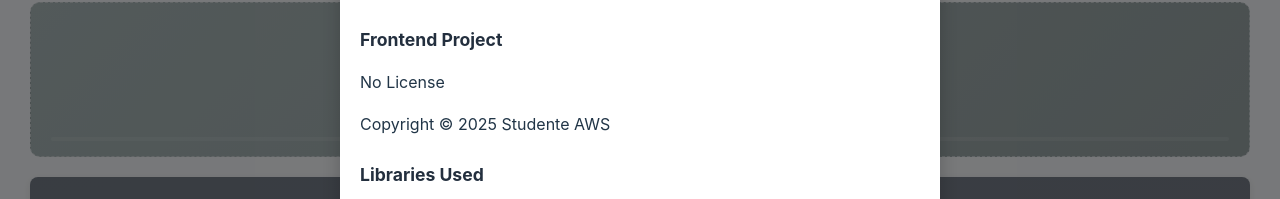
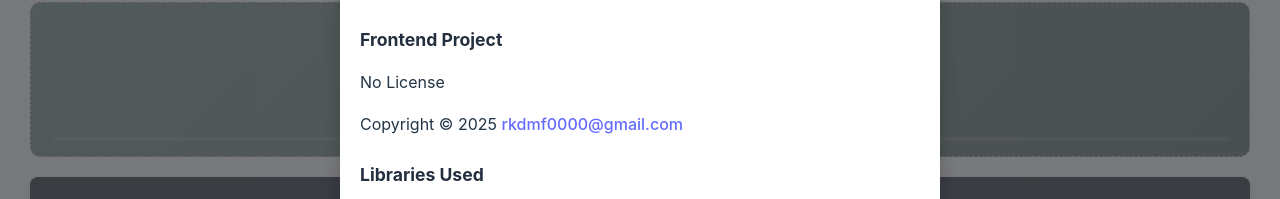
Before and after one commit to taxi-tabby/studente_aws, a React (Vite) app in the folder frontend/: page / in a window 1280 px wide. Both pictures are taken after a click on the button "License". Shown: the part 254-453 px from the top of the page. Built offline with nearby package versions, Linux system fonts and the light colour scheme; no server answers.

Commit message:
feat: Update LicenseModal copyright information and add email link

```diff
--- a/frontend/src/components/LicenseModal.tsx
+++ b/frontend/src/components/LicenseModal.tsx
@@ -30,7 +30,7 @@ const LicenseModal: React.FC<LicenseModalProps> = ({ isOpen, onClose }) => {
           <h4>{t('license.frontendTitle', 'Frontend Project')}</h4>
           <p>{t('license.noLicense', 'No License')}</p>
 
-          <p>Copyright &copy; {new Date().getFullYear()} Studente AWS</p>
+          <p>Copyright &copy; {new Date().getFullYear()} <a href="mailto:rkdmf0000@gmail.com">rkdmf0000@gmail.com</a></p>
         </div>
 
         <h4>{t('license.libraries', 'Libraries Used')}</h4>
```
